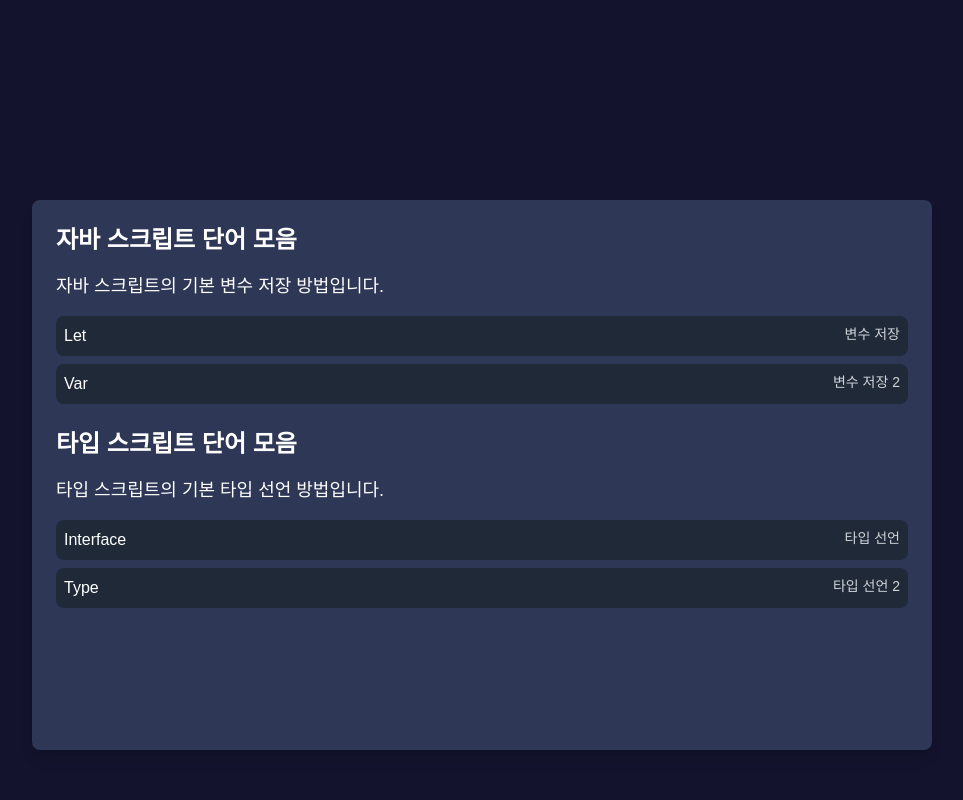
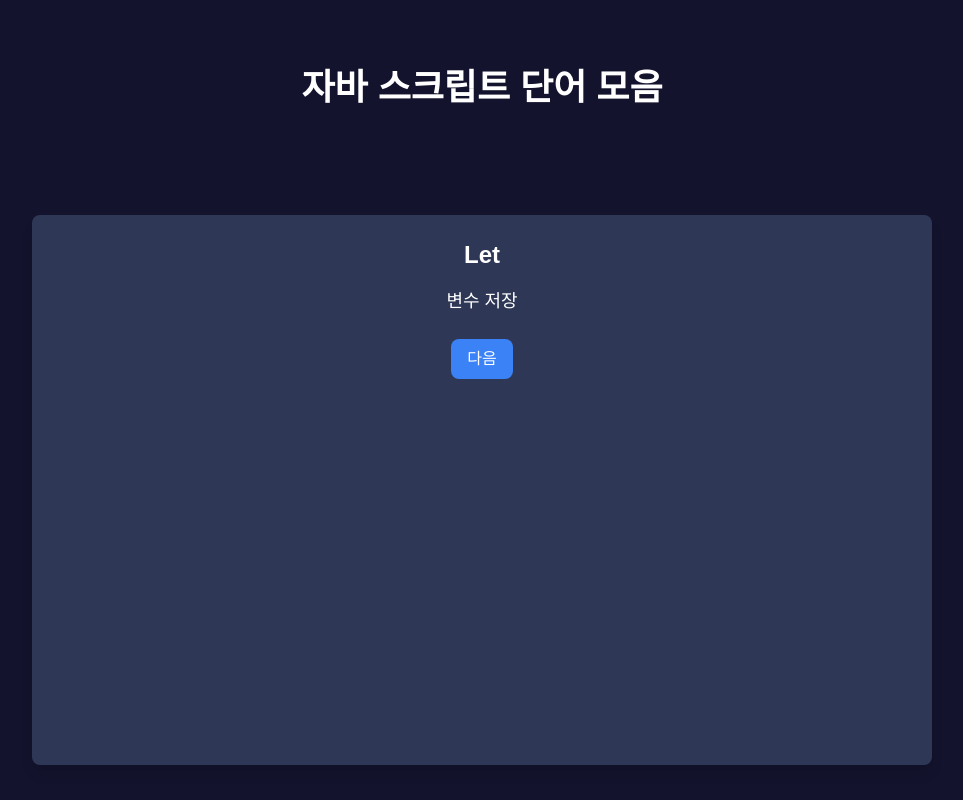
Before and after one commit to reizvoll/Duo_Dingco, a Next.js app: page /quiz in a window 1280 px wide. Shown: the whole page, without its empty margins (158-1121 px from the left). Built offline with nearby package versions, Linux system fonts and the light colour scheme.

Commit message:
feat: pull 받기 전 커밋

```diff
--- a/package.json
+++ b/package.json
@@ -22,7 +22,7 @@
     "zustand": "^5.0.2"
   },
   "devDependencies": {
-    "@types/node": "^20",
+    "@types/node": "^20.17.10",
     "@types/react": "^18",
     "@types/react-dom": "^18",
     "eslint": "^8",
@@ -31,6 +31,6 @@
     "prettier": "^3.4.2",
     "supabase": "^2.1.1",
     "tailwindcss": "^3.4.1",
-    "typescript": "^5"
+    "typescript": "^5.7.2"
   }
 }
--- a/src/app/quiz/page.tsx
+++ b/src/app/quiz/page.tsx
@@ -1,18 +1,18 @@
-'use client';
+'use client'
 
-import React, { useEffect, useState } from 'react';
+import React, { useEffect, useState } from 'react'
 
 type Word = {
-  id: string;
-  words: string;
-  meaning: string;
+  id: string
+  words: string
+  meaning: string
 }
 
 type Post = {
-  id: string;
-  title: string;
-  words: Word[];
-  description: string;
+  id: string
+  title: string
+  words: Word[]
+  description: string
 }
 
 const mockPosts: Post[] = [
@@ -25,51 +25,52 @@ const mockPosts: Post[] = [
       { id: '2', words: 'Var', meaning: '변수 저장 2' },
     ],
   },
-  {
-    id: '2',
-    title: '타입 스크립트 단어 모음',
-    description: '타입 스크립트의 기본 타입 선언 방법입니다.',
-    words: [
-      { id: '3', words: 'Interface', meaning: '타입 선언' },
-      { id: '4', words: 'Type', meaning: '타입 선언 2' },
-    ],
-  },
-];
+]
 
 const QuizPage = () => {
-  const [posts, setPosts] = useState<Post[]>([]);
+  const [posts, setPosts] = useState<Post[]>([])
+  const [currentWordIndex, setCurrentWordIndex] = useState(0) // 현재 단어 인덱스
 
   useEffect(() => {
-    setPosts(mockPosts);
-  }, []);
+    setPosts(mockPosts)
+  }, [])
+
+  const handleNext = () => {
+    setCurrentWordIndex((prevIndex) => {
+      const totalWords = posts[0]?.words.length || 0
+      return (prevIndex + 1) % totalWords // 순환되도록 설정
+    })
+  }
+
+  const currentWord = posts[0]?.words[currentWordIndex] // 현재 표시할 단어
 
   return (
     <div className="quiz-page">
-      <div className="mx-auto mt-[200px] w-[900px] h-[550px] bg-[#2E3856] text-white p-6 rounded-lg shadow-lg">
-        <div className="posts-list space-y-6">
-          {posts.map((post) => (
-            <div key={post.id} className="post space-y-4">
-              <h2 className="text-2xl font-semibold">{post.title}</h2>
-              <p className="text-lg">{post.description}</p>
-              <ul className="space-y-2">
-                {post.words.map((word) => (
-                  <li
-                    key={word.id}
-                    className="flex justify-between bg-gray-800 p-2 rounded-lg"
-                  >
-                    <span className="font-medium">{word.words}</span>
-                    <span className="text-sm text-gray-300">
-                      {word.meaning}
-                    </span>
-                  </li>
-                ))}
-              </ul>
+      <div className="flex justify-center items-center h-[175px]">
+        {posts.map((post) => (
+          <h1 key={post.id} className="text-4xl font-semibold">
+            {post.title}
+          </h1>
+        ))}
+      </div>
+      <div className="mx-auto mt-10 w-[900px] h-[550px] bg-[#2E3856] text-white p-6 rounded-lg shadow-lg">
+        <div className="posts-list space-y-6 text-center">
+          {currentWord && (
+            <div className="word space-y-4">
+              <p className="text-2xl font-bold">{currentWord.words}</p>
+              <p className="text-lg">{currentWord.meaning}</p>
             </div>
-          ))}
+          )}
+          <button
+            onClick={handleNext}
+            className="mt-6 px-4 py-2 bg-blue-500 text-white rounded-lg hover:bg-blue-600"
+          >
+            다음
+          </button>
         </div>
       </div>
     </div>
-  );
-};
+  )
+}
 
-export default QuizPage;
+export default QuizPage
```
Also changed, not shown: 1 other file (tests, documents, lock files or other folders).
